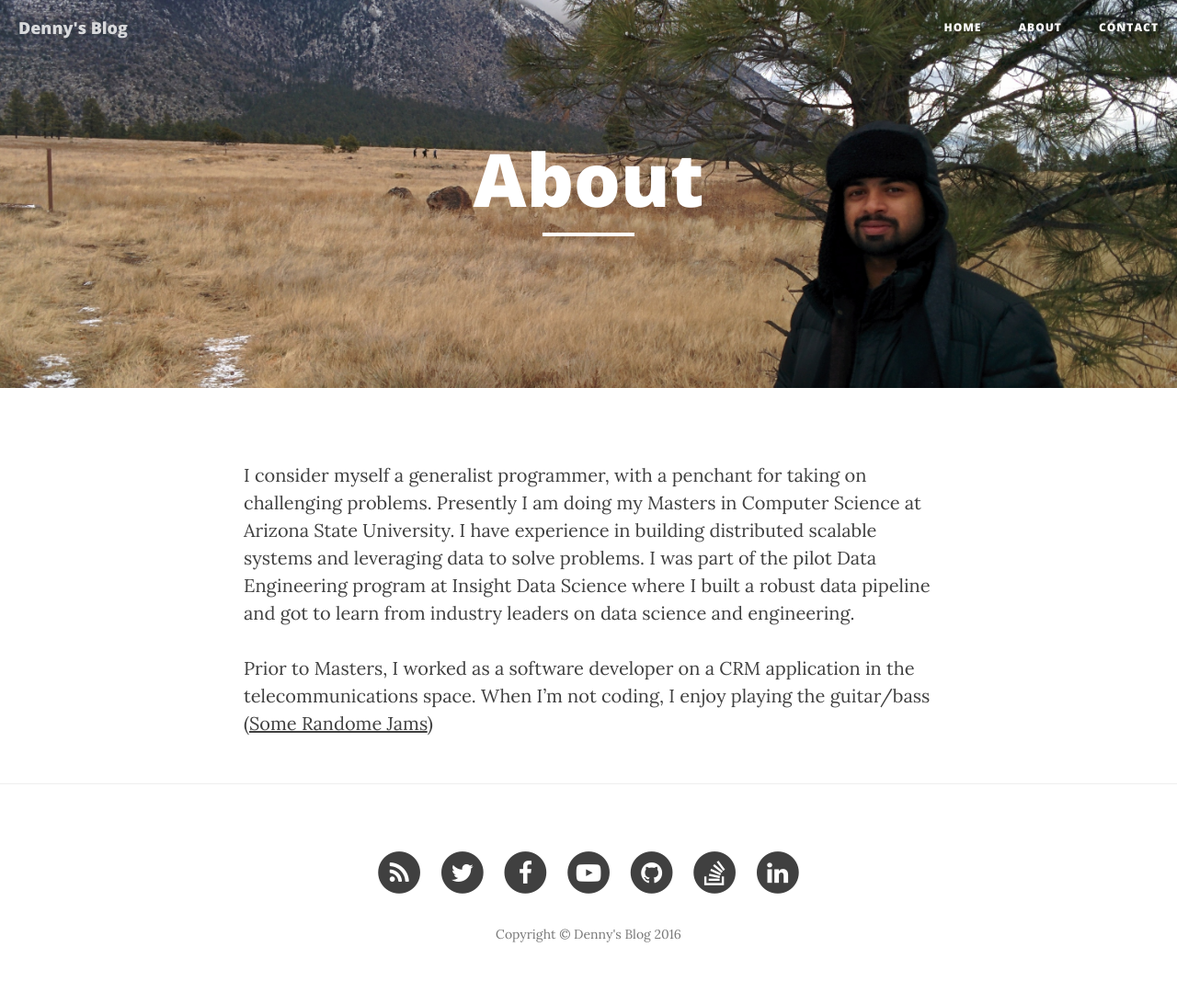
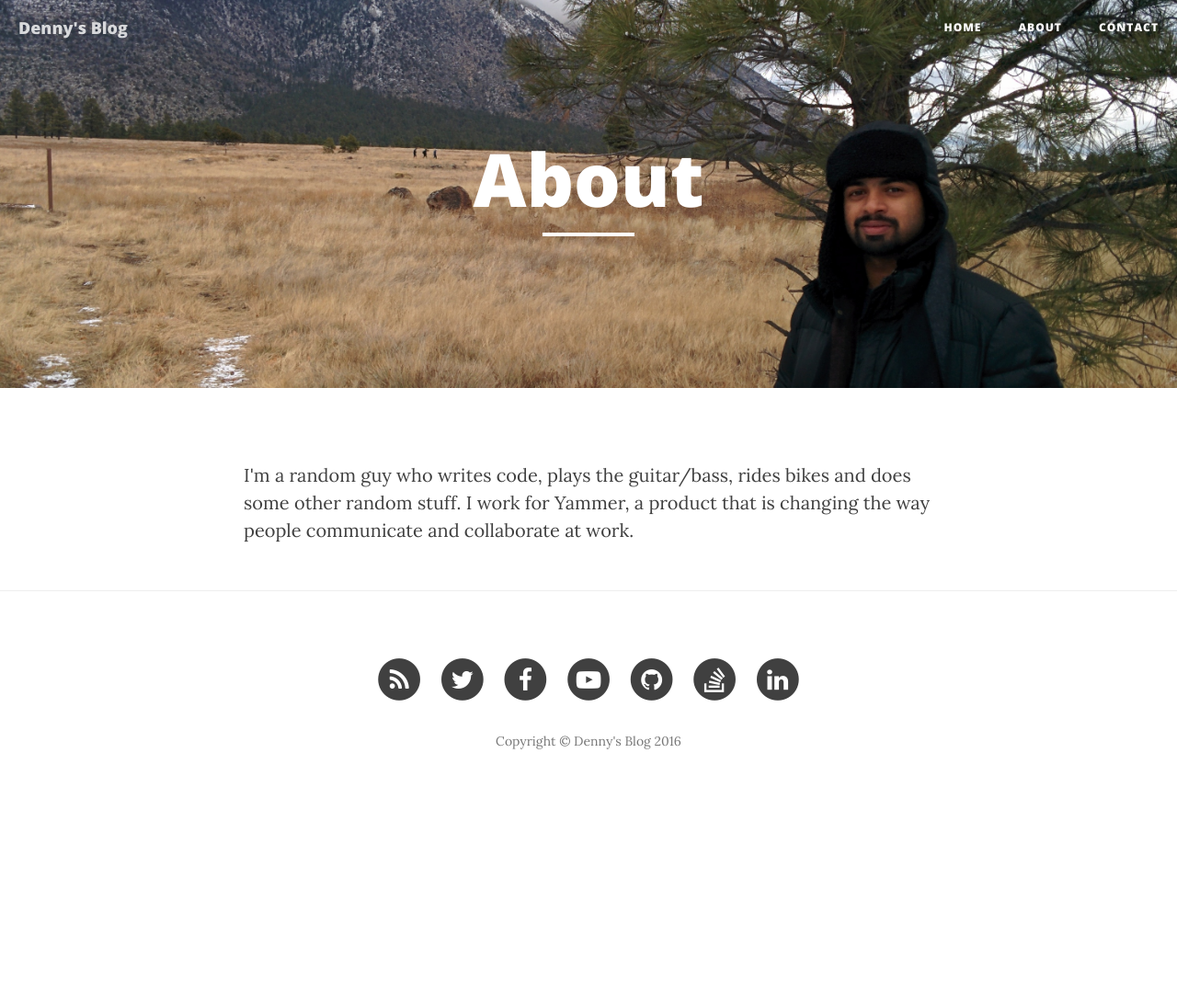
Before and after one commit to dennyac/dennyac.github.io, a Jekyll site: the page built from about.html, in a window 1280 px wide. Shown: the whole page at 92% size. Built offline with Jekyll 4.4.1, drawn with Linux system fonts in a browser that asks for light colours; nearby versions of some CDN libraries; after the commit the page ends 900 px from its top, so only the background shows below that.

Commit message:
Change about section

```diff
--- a/about.html
+++ b/about.html
@@ -5,6 +5,5 @@ description: ""
 header-img: "img/about-bg.jpg"
 ---
 
-<p>I consider myself a generalist programmer, with a penchant for taking on challenging problems. Presently I am doing my Masters in Computer Science at Arizona State University. I have experience in building distributed scalable systems and leveraging data to solve problems. I was part of the pilot Data Engineering program at Insight Data Science where I built a robust data pipeline and got to learn from industry leaders on data science and engineering.</p>
-
-<p>Prior to Masters, I worked as a software developer on a CRM application in the telecommunications space. When I’m not coding, I enjoy playing the guitar/bass (<a href="https://www.youtube.com/watch?v=fNTWZHod_xQ&amp;list=UUyFOdJqkeHe8xhiSjTdmh3g">Some Randome Jams</a>)</p>
+<p>I'm a random guy who writes code, plays the guitar/bass, rides bikes and does some other random stuff. I work for Yammer, a product that is changing the way people communicate and collaborate at work.
+</p>
```
